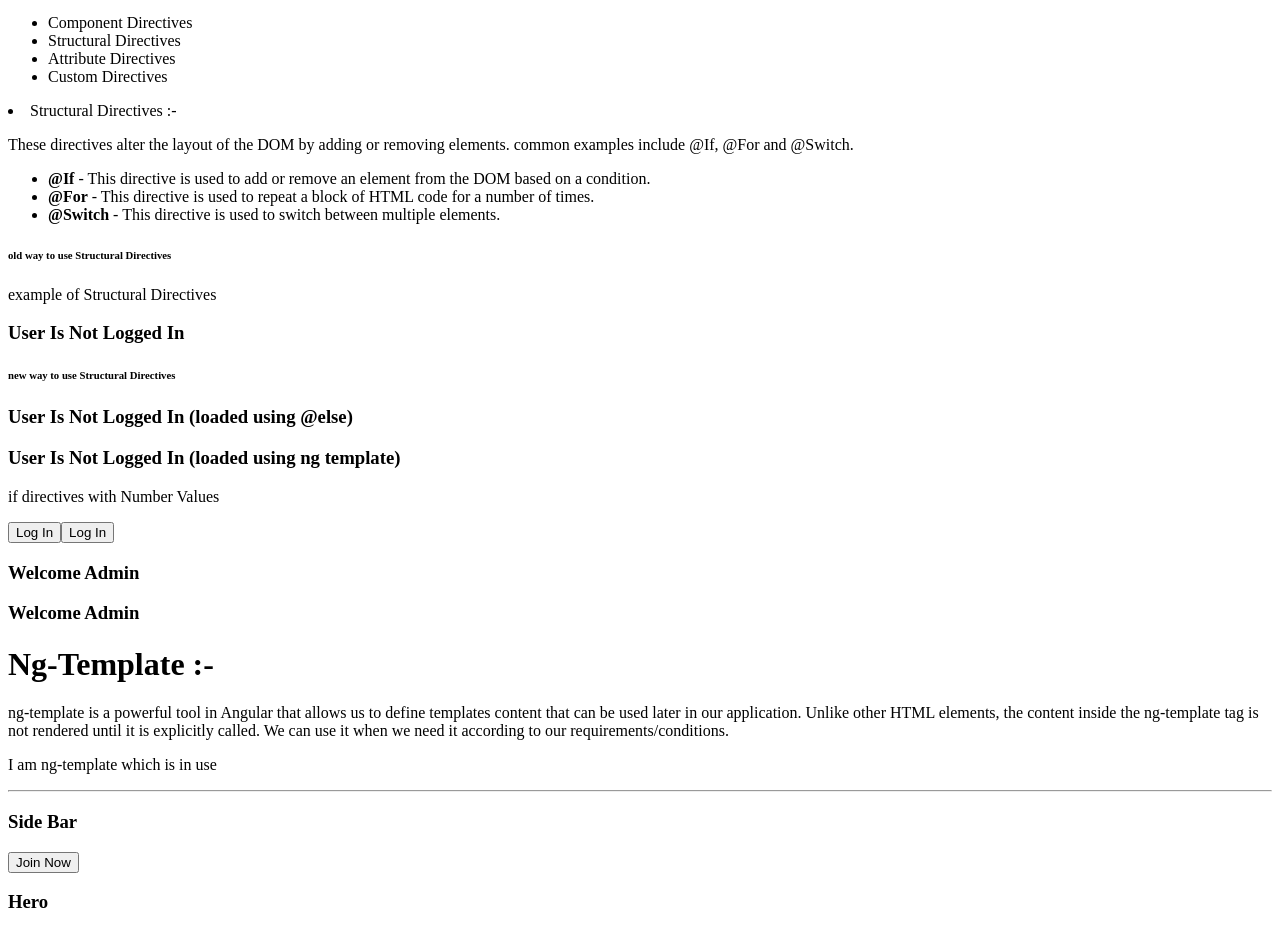
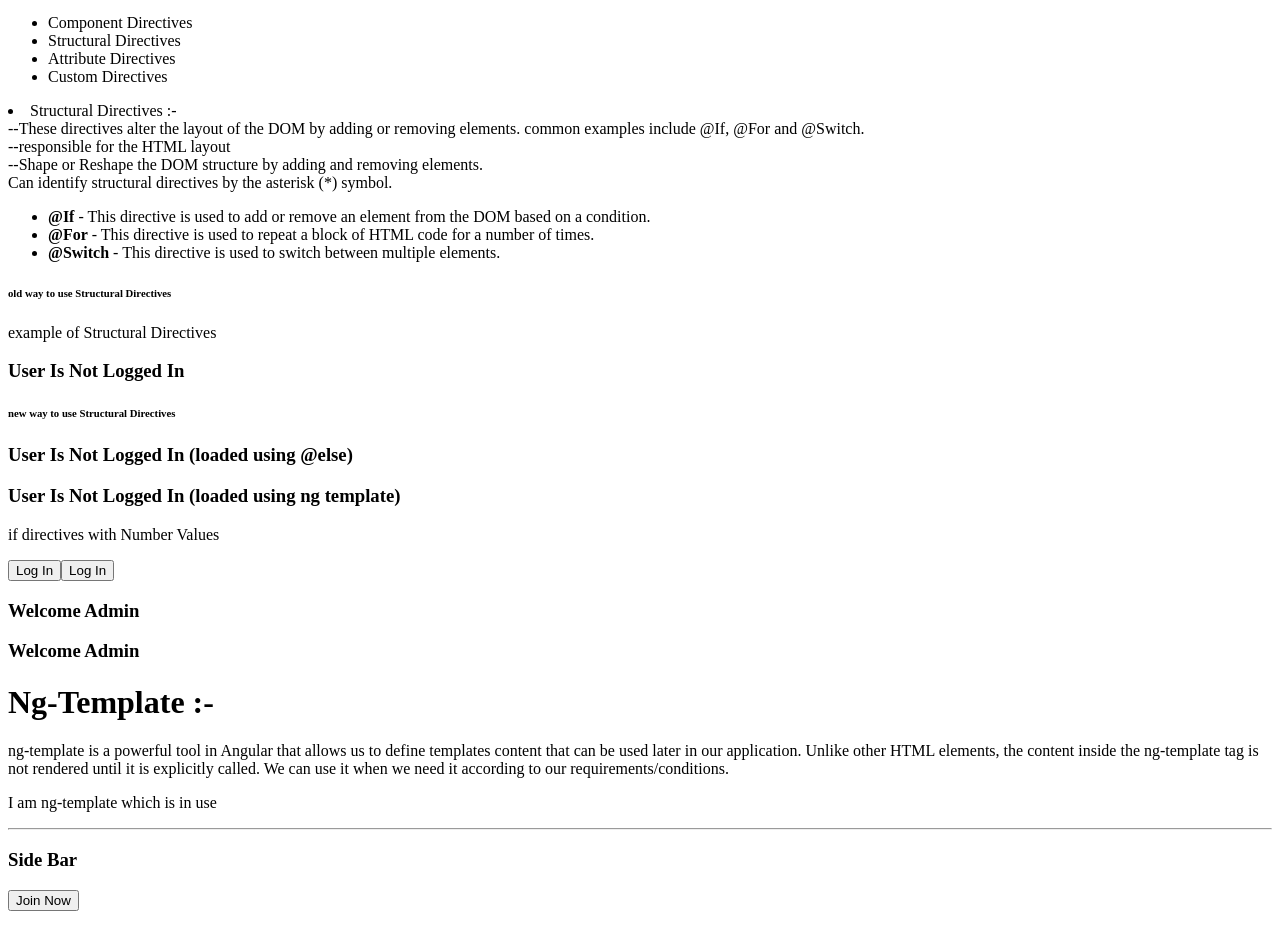
Before and after one commit to VishalMagdum/Angular-, an Angular app: page / in a window 1280 px wide. Shown: the part 2460-3391 px from the top of the page. Built offline with nearby package versions, Linux system fonts and the light colour scheme.

Commit message:
additional info

```diff
--- a/src/app/angular-directives/angular-directives.component.html
+++ b/src/app/angular-directives/angular-directives.component.html
@@ -10,10 +10,15 @@
 
   <li>Structural Directives :-</li>
 
-  <p>
-    These directives alter the layout of the DOM by adding or removing elements.
-    common examples include &#64;If, &#64;For and &#64;Switch.
-  </p>
+
+    --These directives alter the layout of the DOM by adding or removing elements.
+    common examples include &#64;If, &#64;For and &#64;Switch. <br />
+    --responsible for the HTML layout <br />
+    --Shape or Reshape the DOM structure by adding and removing elements. <br />
+    Can identify structural directives by the asterisk (*) symbol. <br />
+
+
+
   <ul>
     <li>
       <strong>&#64;If</strong> - This directive is used to add or remove an
```
